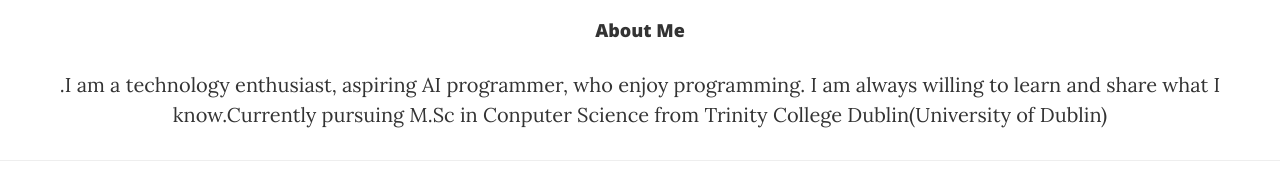
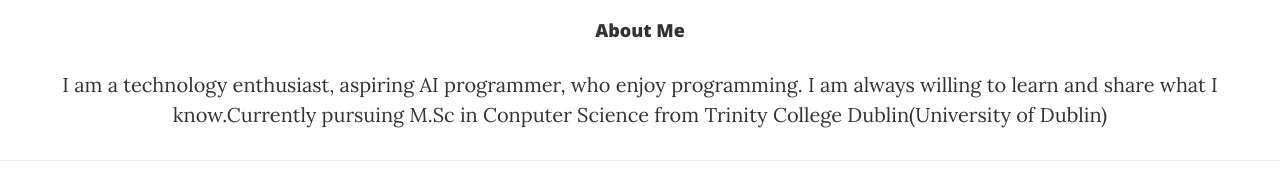
Before and after one commit to gitcodes/My_Website, a plain HTML site: page index.html in a window 1280 px wide. Shown: the part 250-430 px from the top of the page. Drawn offline with nearby package versions, Linux system fonts and the light colour scheme.

Commit message:
Update index.html

```diff
--- a/index.html
+++ b/index.html
@@ -37,7 +37,7 @@
 
     <h4>About Me</h4>
 
-    <p>.I am a technology enthusiast, aspiring AI programmer, who enjoy programming. I am always willing to learn and share what I know.Currently pursuing M.Sc in Conputer Science from Trinity College Dublin(University of Dublin)<br></p>
+    <p>I am a technology enthusiast, aspiring AI programmer, who enjoy programming. I am always willing to learn and share what I know.Currently pursuing M.Sc in Conputer Science from Trinity College Dublin(University of Dublin)<br></p>
 
     <hr><br>
 
```
